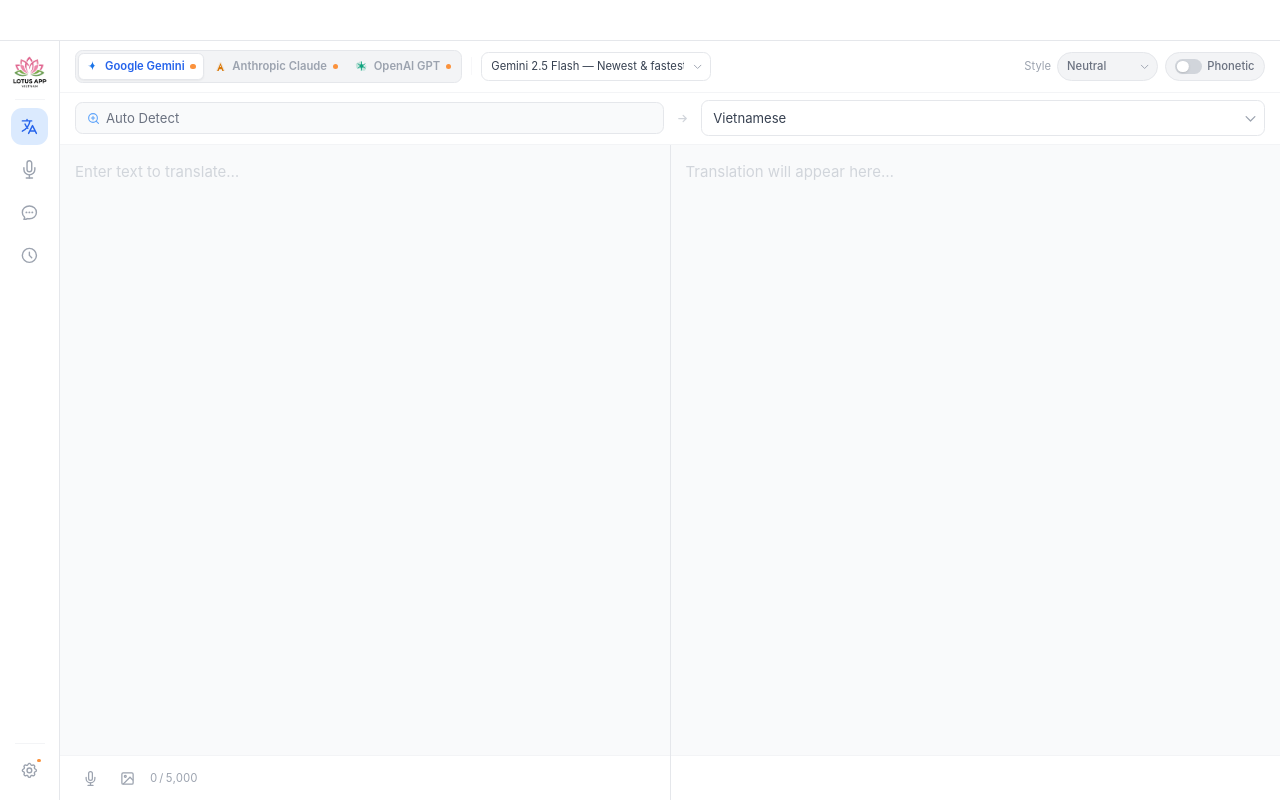
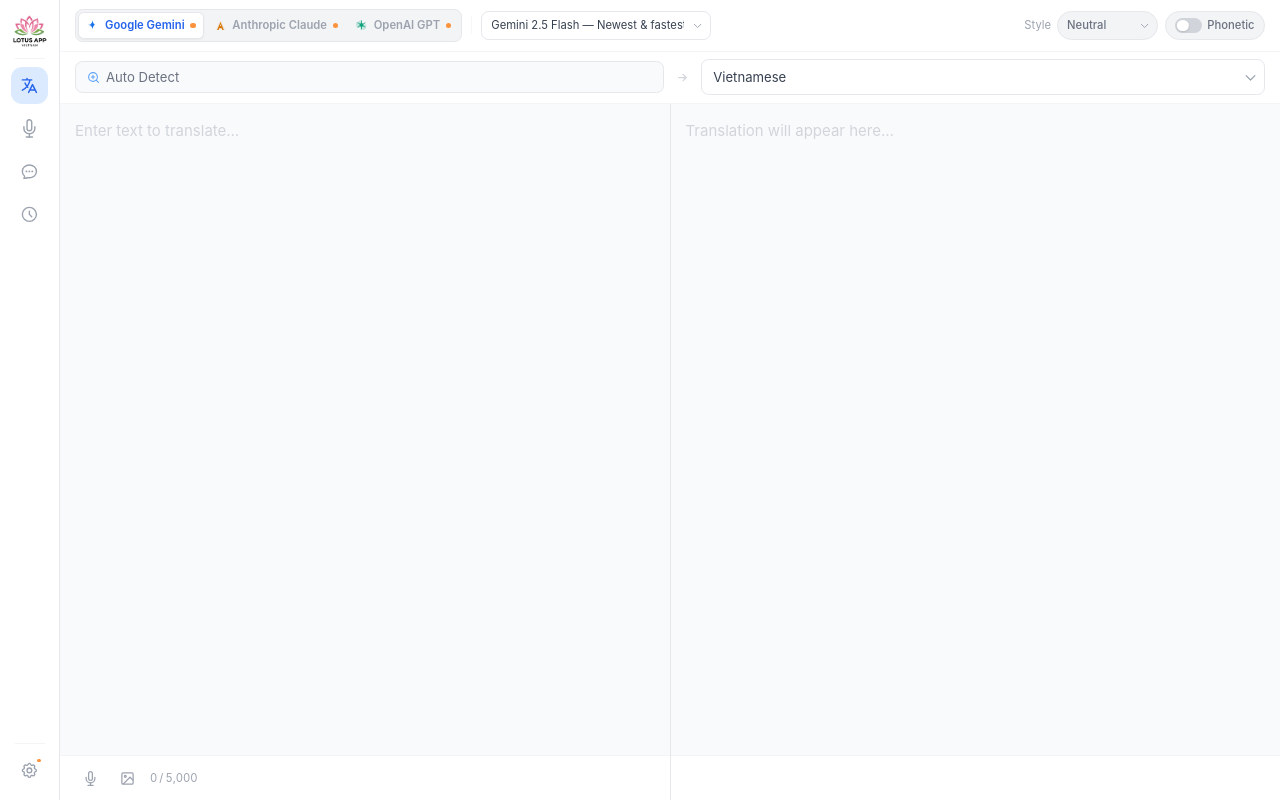
Before and after one commit to trunghieupham59/Sentra, a React (Vite) app: page / in a window 1280 px wide. Built offline with nearby package versions, Linux system fonts and the light colour scheme.

Commit message:
fix: hide titlebar drag region on Windows to remove extra whitespace

```diff
--- a/src/App.tsx
+++ b/src/App.tsx
@@ -55,12 +55,18 @@ function App() {
     checkKeys()
   }, [setKeyStatus])
 
+  const isMac = (window as any).api?.platform === 'darwin'
+
   return (
     <div className="flex flex-col h-screen bg-gray-50 dark:bg-gray-900 overflow-hidden">
-      {/* Full-width macOS traffic light drag region — sits above everything */}
-      <div className="titlebar-drag flex-shrink-0 w-full bg-white dark:bg-gray-900" style={{ height: '40px' }} />
-      {/* Divider below traffic light buttons */}
-      <div className="flex-shrink-0 w-full border-b border-gray-200 dark:border-gray-700" />
+      {/* Full-width macOS traffic light drag region — only on macOS */}
+      {isMac && (
+        <>
+          <div className="titlebar-drag flex-shrink-0 w-full bg-white dark:bg-gray-900" style={{ height: '40px' }} />
+          {/* Divider below traffic light buttons */}
+          <div className="flex-shrink-0 w-full border-b border-gray-200 dark:border-gray-700" />
+        </>
+      )}
 
       {/* Body: sidebar + main content */}
       <div className="flex flex-1 overflow-hidden">
```
